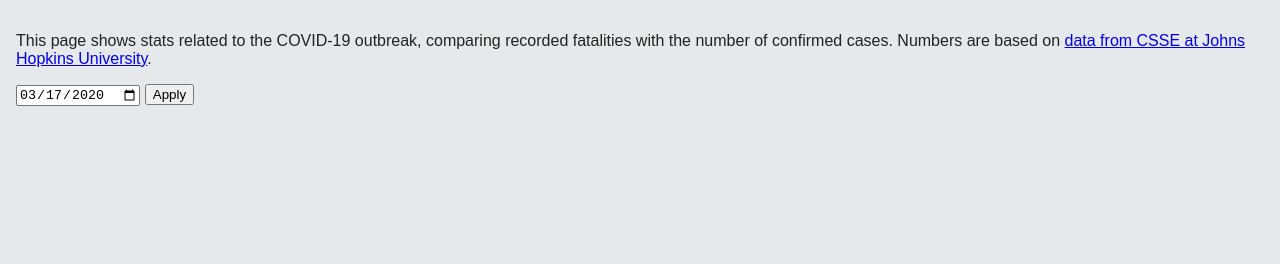
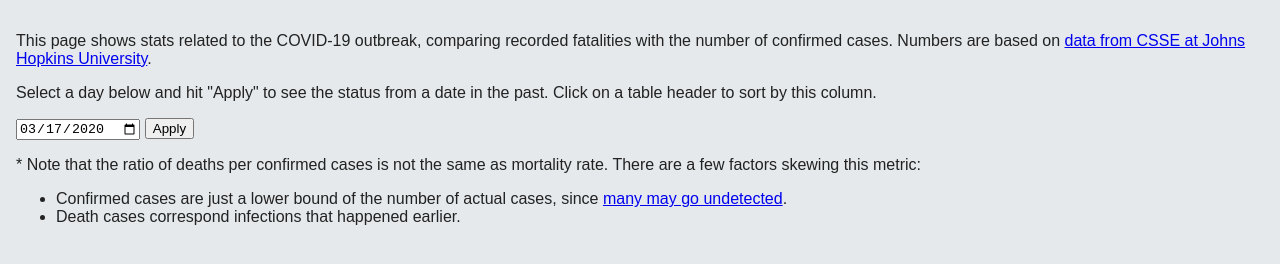
Before and after one commit to CedricReichenbach/covid-19-stats, a plain HTML site: page index.html in a window 1280 px wide. Drawn offline with Linux system fonts and the light colour scheme; no server answers.

Commit message:
Add note on mortality rate

```diff
--- a/index.html
+++ b/index.html
@@ -11,6 +11,9 @@
             from CSSE at Johns Hopkins University</a>.
     </p>
 
+    <p>Select a day below and hit "Apply" to see the status from a date in the past. Click on a table header to sort by
+        this column.</p>
+
     <input type="date" id="date-input">
     <button id="apply-button">Apply</button>
 
@@ -19,6 +22,17 @@
         <tbody></tbody>
     </table>
 
+    <p>* Note that the ratio of deaths per confirmed cases is not the same as mortality rate. There are a few factors
+        skewing this metric:
+        <ul>
+            <li>Confirmed cases are just a lower bound of the number of actual cases, since <a
+                    href="https://www.nytimes.com/2020/03/16/health/coronavirus-statistics-undetected.html"
+                    target="_blank">many may go
+                    undetected</a>.</li>
+            <li>Death cases correspond infections that happened earlier.</li>
+        </ul>
+    </p>
+
     <script src="lib/sort-table.min.js"></script>
     <script src="index.js"></script>
 </body>
--- a/index.js
+++ b/index.js
@@ -98,7 +98,7 @@ function addRow(entries, isHeader) {
 }
 
 function deriveStats(entries, isHeader) {
-    if (isHeader) return [...entries, 'Deaths per confirmed case'];
+    if (isHeader) return [...entries, 'Deaths per confirmed case*'];
 
     const confirmed = entries[3];
     const deaths = entries[4];
```
